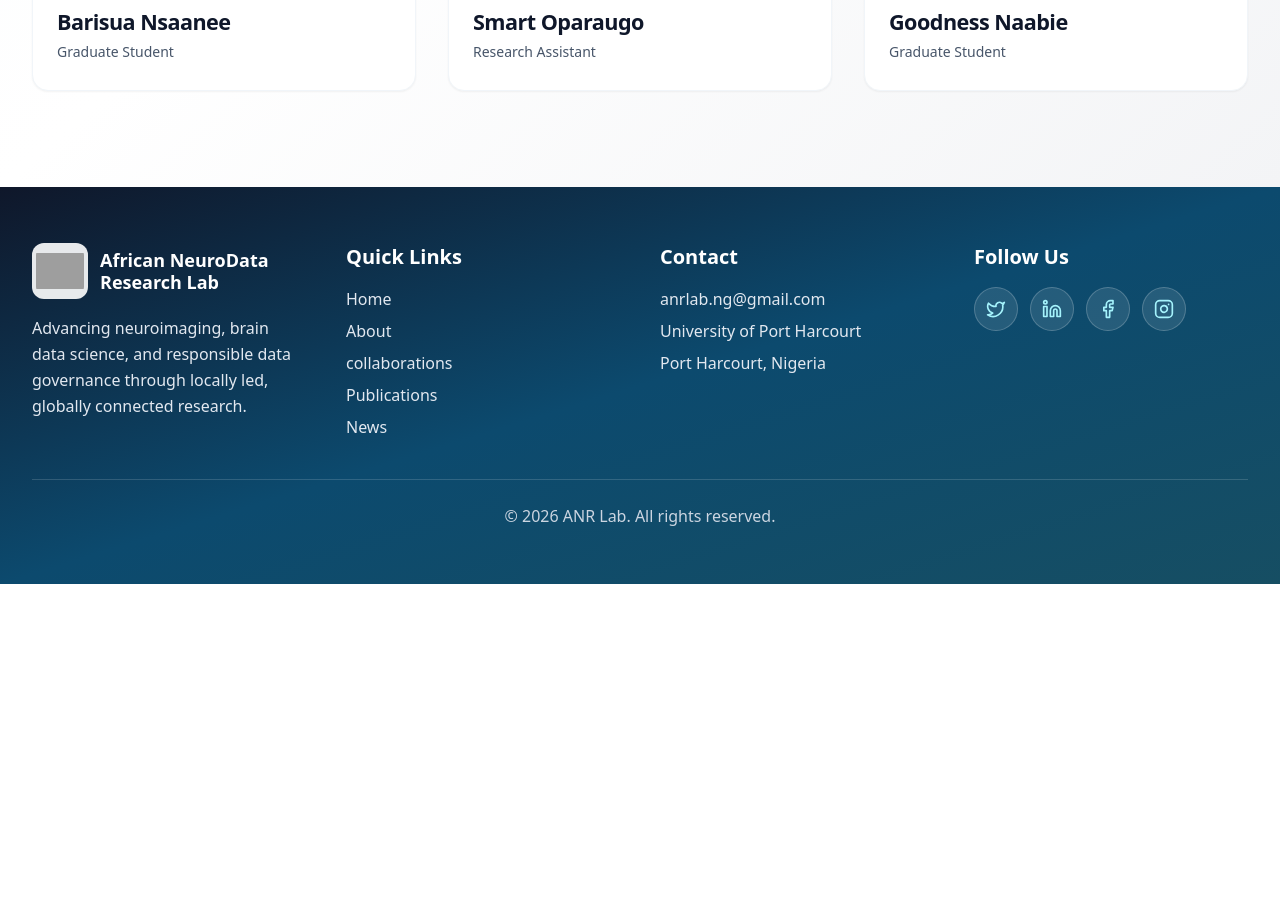
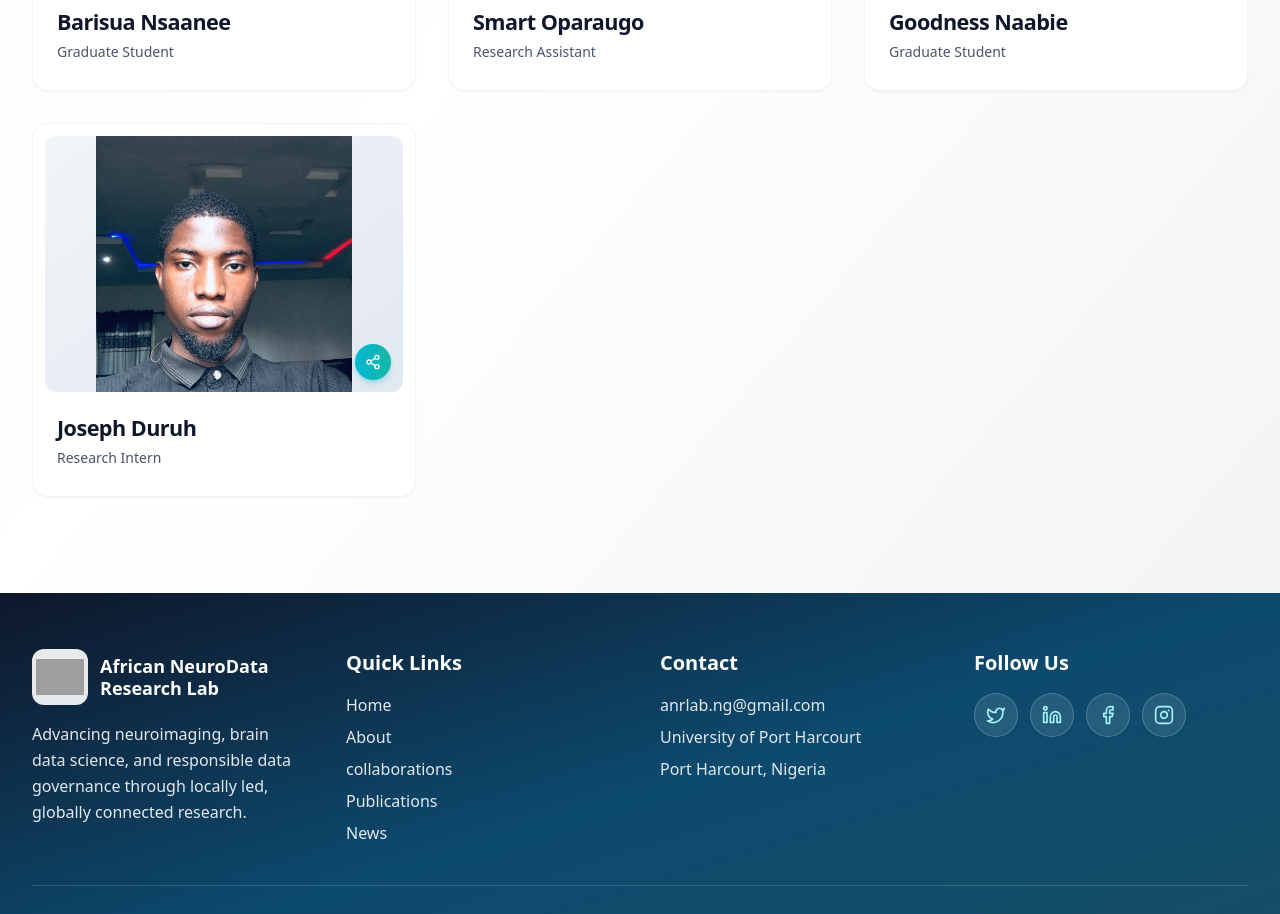
Before and after one commit to filimapatrick/And_lab, a React (Vite) app: page /about in a window 1280 px wide. Shown: the part 5060-5974 px from the top of the page. Before the commit the page ends 5644 px from the top, so only its background shows below. Built offline with nearby package versions, Linux system fonts and the light colour scheme; grey boxes are pictures that could not be loaded.

Commit message:
update logo section

```diff
--- a/src/components/Navigation.tsx
+++ b/src/components/Navigation.tsx
@@ -137,7 +137,7 @@ export default function Navigation() {
                 <div className="max-w-7xl mx-auto px-4 sm:px-6 lg:px-8">
                     <div className="flex items-center justify-between h-16">
                         <Link to="/" className="flex items-center space-x-3" onClick={() => setIsOpen(false)}>
-                            <img src={logo} alt="ANR Lab Logo" className="w-32 h-32" />
+                            <img src={logo} alt="ANR Lab Logo" className="w-32 h-38" />
                         </Link>
 
                         {/* Desktop Menu */}
--- a/src/components/sections/Team.tsx
+++ b/src/components/sections/Team.tsx
@@ -32,7 +32,13 @@ export default function Team() {
       name: "Goodness Naabie",
       role: "Graduate Student",
       image: "/assets/team/goodness.jpg"
-    }
+    },
+      {
+      name: "Joseph Duruh",
+      role: "Research Intern",
+      image: "/assets/team/duruh.jpg"
+    },
+
   ];
 
   return (
```
Also changed, not shown: public/assets/team/duruh.jpg (added).
